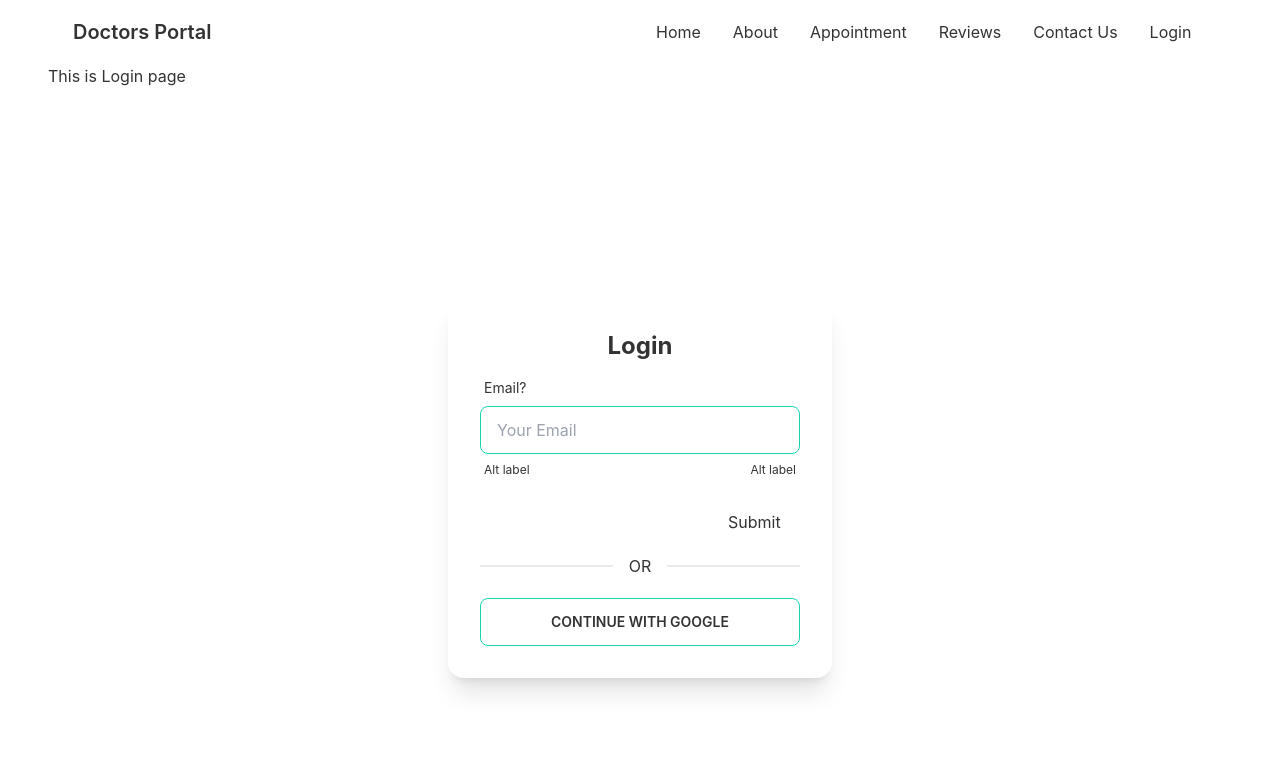
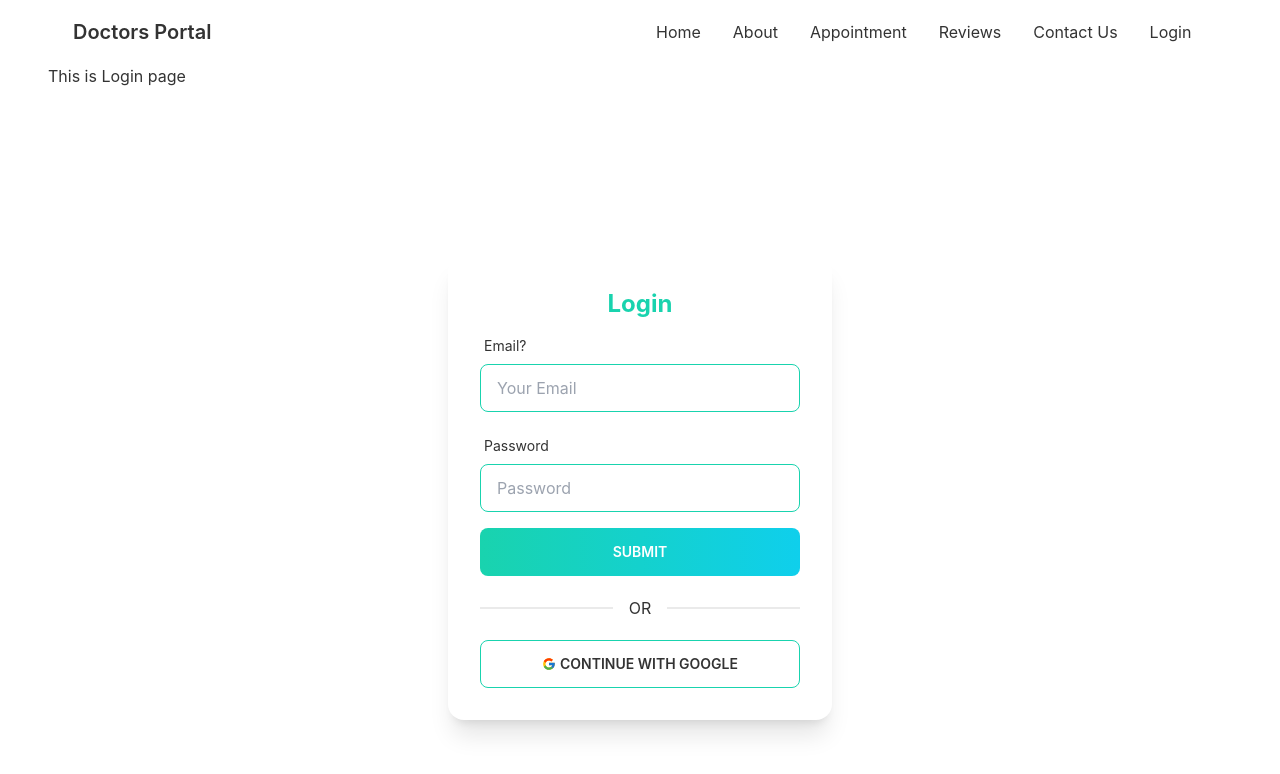
Before and after one commit to ArifulIslamShuvo/doctors-portal-client, a React (Create React App) app: page /login in a window 1280 px wide. Shown: the top 774 px of the page. Built offline with nearby package versions, Linux system fonts and the light colour scheme; no server answers.

Commit message:
simple login form using react form hook

```diff
--- a/package.json
+++ b/package.json
@@ -14,6 +14,7 @@
     "react-dom": "^18.1.0",
     "react-firebase-hooks": "^5.0.3",
     "react-hook-form": "^7.31.1",
+    "react-icons": "^4.3.1",
     "react-router-dom": "^6.3.0",
     "react-scripts": "5.0.1",
     "web-vitals": "^2.1.4"
--- a/src/Pages/Login/Login.js
+++ b/src/Pages/Login/Login.js
@@ -2,6 +2,7 @@ import React from 'react';
 import { useSignInWithGoogle } from 'react-firebase-hooks/auth';
 import auth from '../../firebase.init';
 import { useForm } from "react-hook-form";
+import { FcGoogle } from "react-icons/fc";
 
 
 const Login = () => {
@@ -22,44 +23,67 @@ const Login = () => {
             <div className='flex h-screen justify-center items-center'>
                 <div className="card w-96 bg-base-100 shadow-xl">
                     <div className="card-body">
-                        <h2 className="text-center text-2xl font-bold">Login</h2>
+                        <h2 className="text-center text-2xl font-bold text-secondary">Login</h2>
 
                         <form onSubmit={handleSubmit(onSubmit)}>
 
-                            <div class="form-control w-full max-w-xs">
-                                <label class="label">
-                                    <span class="label-text">Email?</span>
+                            <div className="form-control w-full max-w-xs">
+                                <label className="label">
+                                    <span className="label-text">Email?</span>
                                 </label>
-                                <input type="email"
+                                <input
+                                    type="email"
                                     placeholder="Your Email"
-                                    class="input input-secondary input-bordered w-full max-w-xs"
+                                    className="input input-bordered input-secondary w-full max-w-xs"
                                     {...register("email", {
+                                        required: {
+                                            value: true,
+                                            message: 'Email is Required'
+                                        },
                                         pattern: {
-                                            value: /[A-Za-z]{3}/,
-                                            message: 'error message'
+                                            value: /[a-z0-9]+@[a-z]+\.[a-z]{2,3}/,
+                                            message: 'Provide a valid Email'
                                         }
                                     })}
                                 />
-                                <label class="label">
-                                    <span class="label-text-alt">Alt label</span>
-                                    <span class="label-text-alt">Alt label</span>
+                                <label className="label">
+                                    {errors.email?.type === 'required' && <span className="label-text-alt text-red-500">{errors.email.message}</span>}
+                                    {errors.email?.type === 'pattern' && <span className="label-text-alt text-red-500">{errors.email.message}</span>}
                                 </label>
                             </div>
+                            <div className="form-control w-full max-w-xs">
+                            <label className="label">
+                                <span className="label-text">Password</span>
+                            </label>
+                            <input
+                                type="password"
+                                placeholder="Password"
+                                className="input input-bordered input-secondary w-full max-w-xs"
+                                {...register("password", {
+                                    required: {
+                                        value: true,
+                                        message: 'Password is Required'
+                                    },
+                                    minLength: {
+                                        value: 6,
+                                        message: 'Must be 6 characters or longer'
+                                    }
+                                })}
+                            />
+                            <label className="label">
+                                {errors.password?.type === 'required' && <span className="label-text-alt text-red-500">{errors.password.message}</span>}
+                                {errors.password?.type === 'minLength' && <span className="label-text-alt text-red-500">{errors.password.message}</span>}
+                            </label>
+                        </div>
 
-                            <input />
-                            {errors.firstName?.type === 'required' && "First name is required"}
-
-                            <input {...register("lastName", { required: true })} />
-                            {errors.lastName && "Last name is required"}
-
-                            <input type="submit" />
+                            <input className='w-full max-w-xs btn bg-gradient-to-r from-secondary to-primary border-0 text-white' type="submit" />
                         </form>
 
                         <div className="divider">OR</div>
                         <button
                             onClick={() => signInWithGoogle()}
-                            className="btn btn-outline border-secondary hover:bg-secondary hover:border-0"
-                        >Continue with Google</button>
+                            className="btn btn-outline border-secondary hover:bg-gradient-to-r from-secondary to-primary hover:border-0"
+                        ><FcGoogle className='mr-1' /> Continue with Google</button>
                     </div>
                 </div>
             </div>
```
Also changed, not shown: 1 other file (tests, documents, lock files or other folders).
